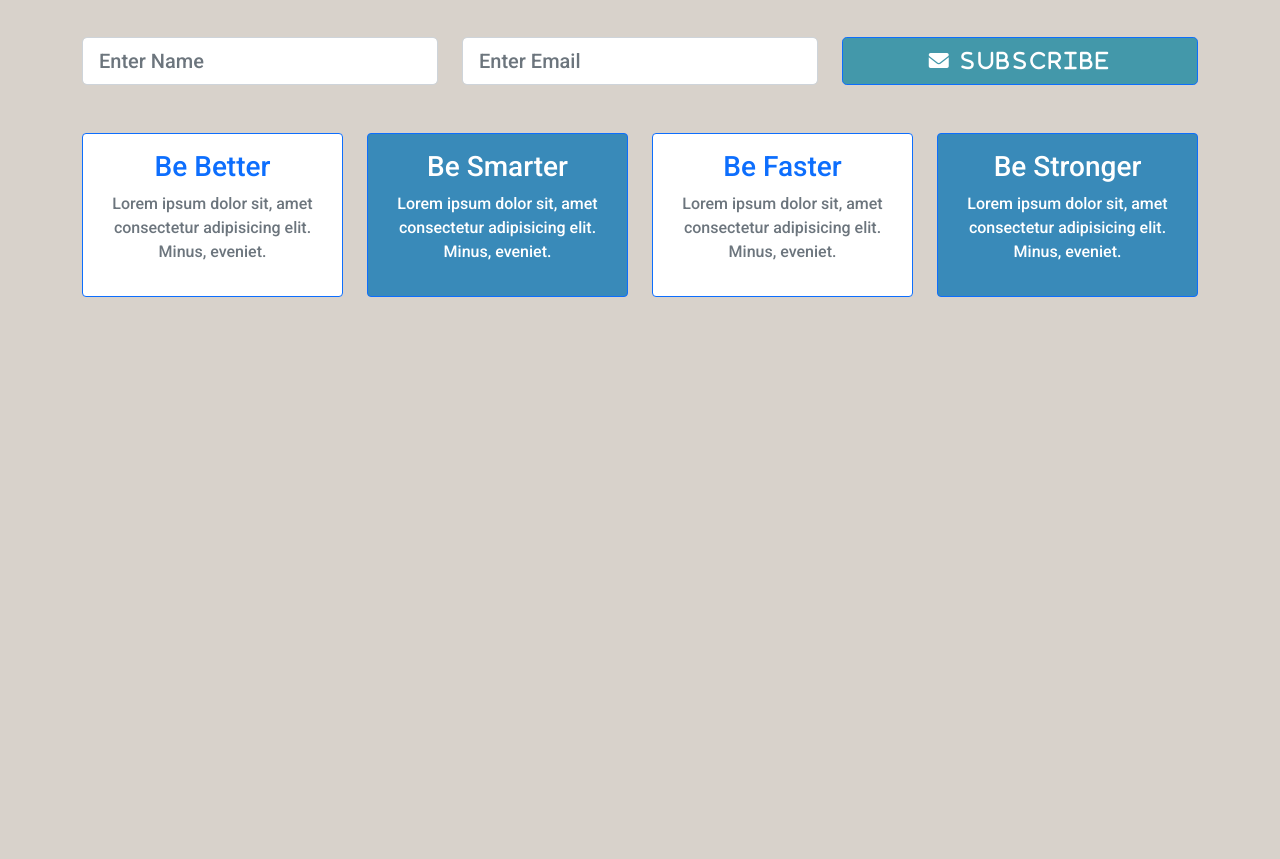
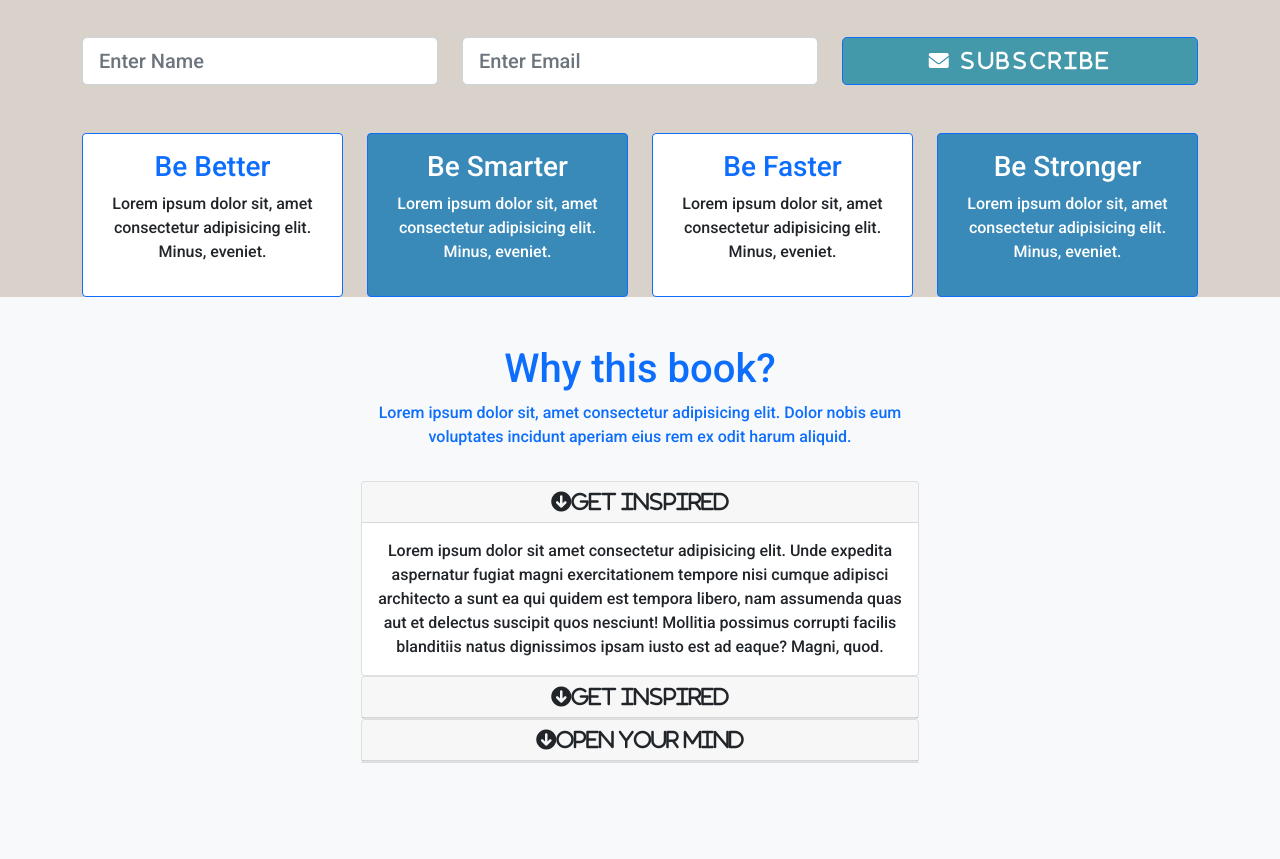
Before and after one commit to sherryrich/mizuxe, a plain HTML site: page index.html in a window 1280 px wide. Shown: the part 860-1719 px from the top of the page. Before the commit the page ends 1157 px from the top, so only its background shows below. Drawn offline with nearby package versions, Linux system fonts and the light colour scheme.

Commit message:
added accordion

```diff
--- a/assets/css/style.css
+++ b/assets/css/style.css
@@ -3,11 +3,10 @@
 body {
     margin-top: 105px;
     font-family: Roboto, sans-serif;
+    background-color: #D8D2CB;
 }
 
-body {
-    background-color: #D8D2CB;
-}
+
 
 .navbar {
     box-shadow: 2px 2px 5px #398AB9;
@@ -39,6 +38,7 @@ body {
 
 /* newsletter */
 
+
 #newsletter .container {
     background-color: #D8D2CB ;
 }
@@ -47,6 +47,12 @@ body {
     text-align: center;
     letter-spacing: .2rem;
     background-color: #4398aa;
+}
+
+.info-header{
+    width: 50%;
+    margin: auto;
+    border-bottom: 1px #ddd solid;
 }
 
 
--- a/index.html
+++ b/index.html
@@ -98,21 +98,21 @@
 
     <!--     boxes -->
 
-    <seection id="boxes" class="py-5">
+    <seection id="boxes" class="bg-light py-5">
         <div class="container">
             <div class="row">
                 <div class="col-md-3">
                     <div class="card text-center border-primary mb-resp">
                         <div class="card-body">
                             <h3 class="text-primary">Be Better</h3>
-                            <p class="text-muted">Lorem ipsum dolor sit, amet consectetur adipisicing elit. Minus, eveniet.</p>
+                            <p>Lorem ipsum dolor sit, amet consectetur adipisicing elit. Minus, eveniet.</p>
                         </div>
                     </div>
                 </div>
                 <div class="col-md-3">
                     <div class="card text-center border-primary mb-resp bg-card">
                         <div class="card-body">
-                            <h3 class="text-primary text-white">Be Smarter</h3>
+                            <h3 class="text-white">Be Smarter</h3>
                             <p>Lorem ipsum dolor sit, amet consectetur adipisicing elit. Minus, eveniet.</p>
                         </div>
                     </div>
@@ -121,14 +121,14 @@
                     <div class="card text-center border-primary mb-resp">
                         <div class="card-body">
                             <h3 class="text-primary">Be Faster</h3>
-                            <p class="text-muted">Lorem ipsum dolor sit, amet consectetur adipisicing elit. Minus, eveniet.</p>
+                            <p>Lorem ipsum dolor sit, amet consectetur adipisicing elit. Minus, eveniet.</p>
                         </div>
                     </div>
                 </div>
                 <div class="col-md-3">
                     <div class="card text-center border-primary bg-card">
                         <div class="card-body">
-                            <h3 class="text-primary text-white">Be Stronger</h3>
+                            <h3 class="text-white">Be Stronger</h3>
                             <p>Lorem ipsum dolor sit, amet consectetur adipisicing elit. Minus, eveniet.</p>
                         </div>
                     </div>
@@ -137,6 +137,70 @@
             </div>
         </div>
     </seection>
+
+<!-- about - why -->
+
+<section id="about" class="py-5 text-center bg-light">
+    <div class="container">
+        <div class="row">
+            <div class="col">
+                <div class="info-header mb-5">
+                    <div class="text-primary pb-3">
+                       <h1>Why this book?</h1>
+                        <p>Lorem ipsum dolor sit, amet consectetur adipisicing elit. Dolor nobis eum voluptates incidunt aperiam eius rem ex odit harum aliquid.</p>
+                    </div>
+                    <!-- accorddian -->
+                    <div id="accordion">
+                        <div class="card">
+                            <div class="card-header">
+                                <h5 class="mb-0">
+                                    <div href="#collapse1" data-toggle="collapse" data-parent="#accordion">
+                                        <i class="fas fa-arrow-circle-down">Get Inspired</i>
+                                    </div>
+                                </h5>
+                            </div>
+                            <div id="collapse1" class="collapse show">
+                                <div class="card-body">
+                                    Lorem ipsum dolor sit amet consectetur adipisicing elit. Unde expedita aspernatur fugiat magni exercitationem tempore nisi cumque adipisci architecto a sunt ea qui quidem est tempora libero, nam assumenda quas aut et delectus suscipit quos nesciunt! Mollitia possimus corrupti facilis blanditiis natus dignissimos ipsam iusto est ad eaque? Magni, quod.
+                                </div>
+                            </div>
+                        </div>
+                        <div class="card">
+                            <div class="card-header">
+                                <h5 class="mb-0">
+                                    <div href="#collapse2" data-toggle="collapse" data-parent="#accordion">
+                                        <i class="fas fa-arrow-circle-down">Get Inspired</i>
+                                    </div>
+                                </h5>
+                            </div>
+                            <div id="collapse2" class="collapse">
+                                <div class="card-body">
+                                    Lorem ipsum dolor sit amet consectetur temp est tempora libero, quas aut et delectus suscipit quos nesciunt! Mollitia possimus corrupti facilis blanditiis natus dignissimos ipsam iusto est ad eaque? Magni, quod.
+                                </div>
+                            </div>
+                        </div>
+                        <div class="card">
+                            <div class="card-header">
+                                <h5 class="mb-0">
+                                    <div href="#collapse3" data-toggle="collapse" data-parent="#accordion">
+                                        <i class="fas fa-arrow-circle-down">Open your mind</i>
+                                    </div>
+                                </h5>
+                            </div>
+                            <div id="collapse3" class="collapse">
+                                <div class="card-body">
+                                    Lorem ipsum dolor sit amet Lorem ipsum dolor sit amet consectetur temp est
+                            </div>
+                        </div>
+                    </div>
+                </div>
+            </div>
+        </div>
+    </div>
+</section>
+
+
+
 
     <!-- <footer id="footer">
         <a href="https://www.facebook.com/"><i class="social-media-icon fa-brands fa-facebook"></i></a>
```
